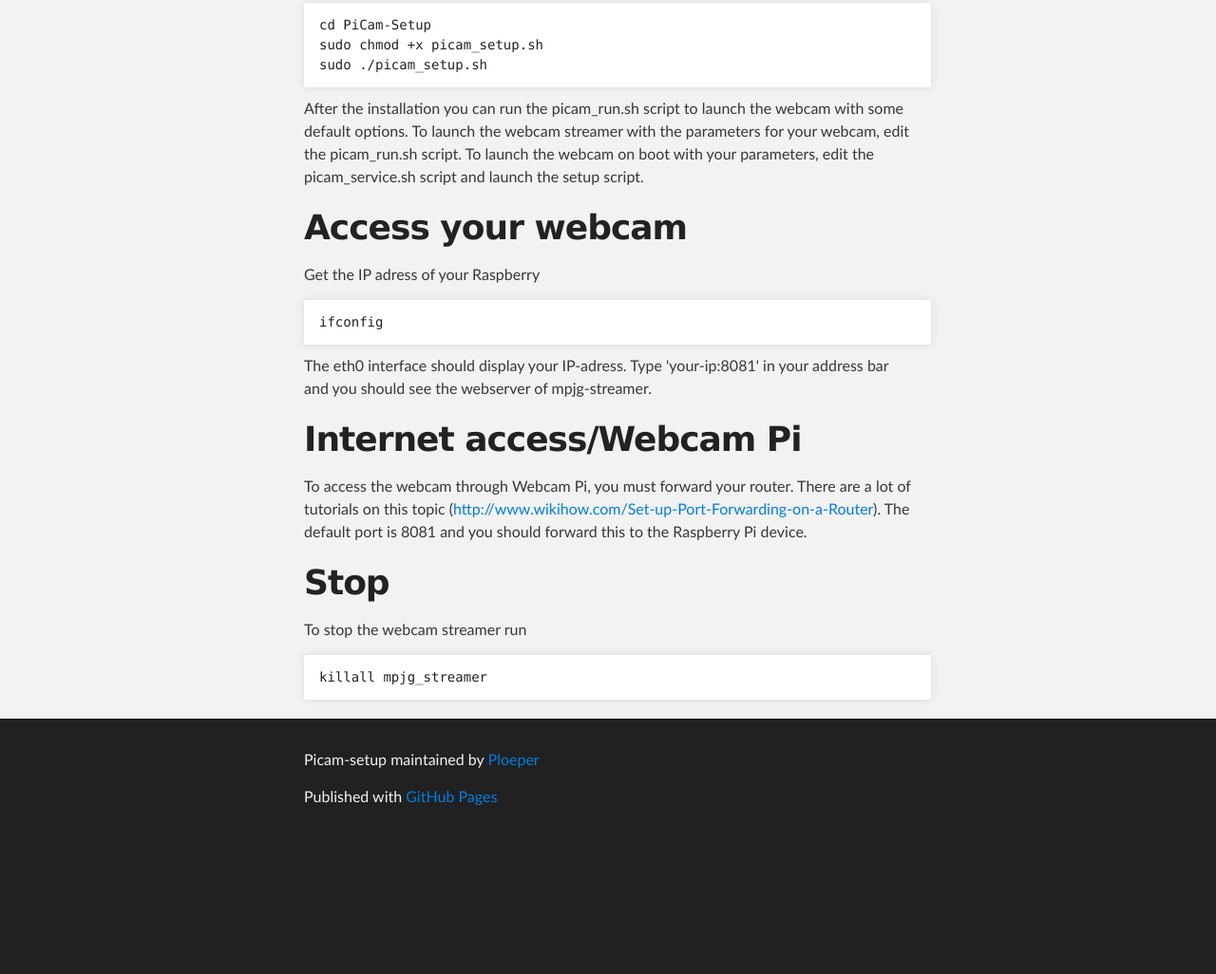
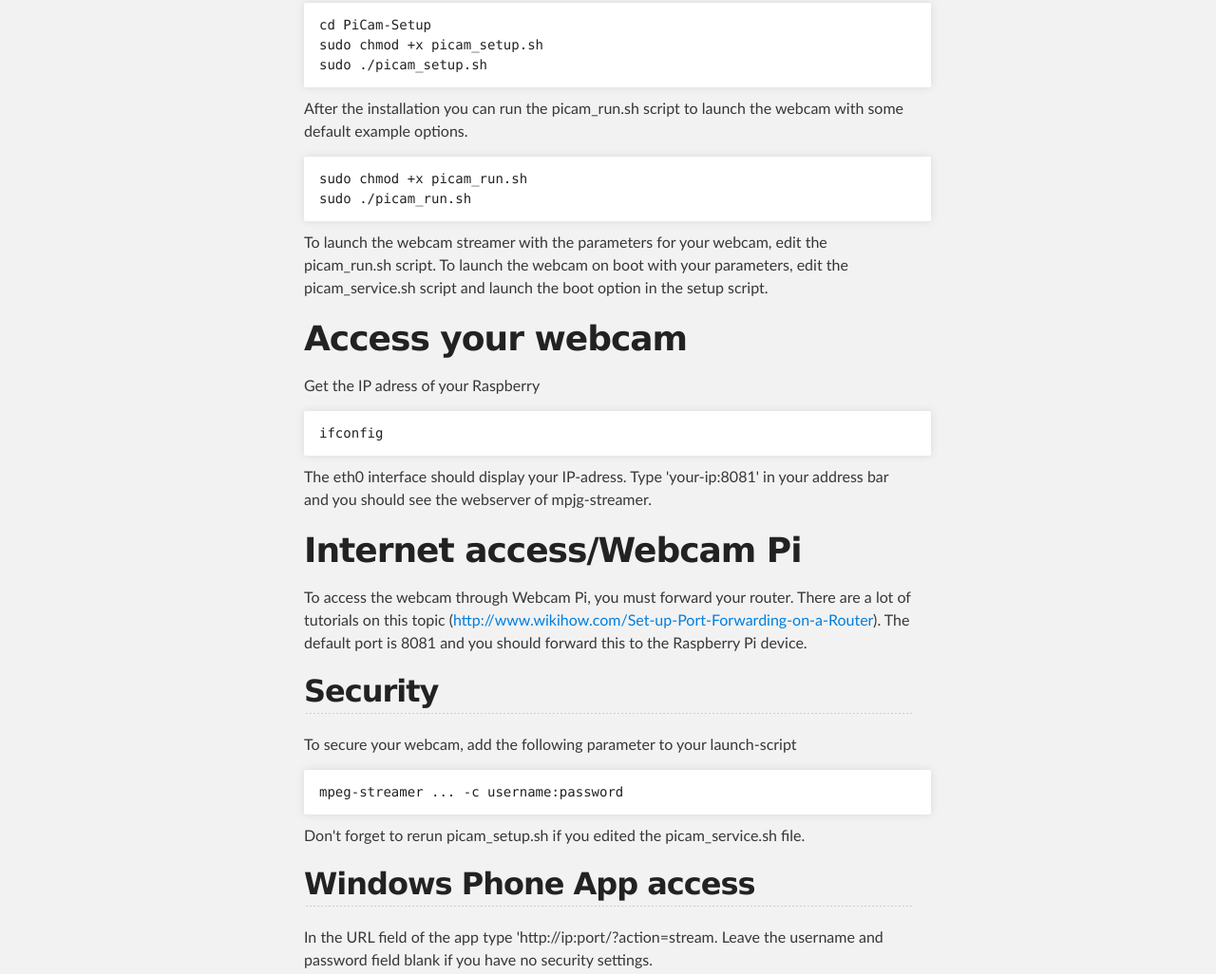
Before and after one commit to pevers/PiCam-Setup, a plain HTML site: page index.html in a window 1280 px wide. Shown: the part 699-1725 px from the top of the page at 95% size. Before the commit the page ends 1585 px from the top, so only its background shows below. Drawn offline with Linux system fonts and the light colour scheme.

```diff
--- a/index.html
+++ b/index.html
@@ -54,9 +54,14 @@
 sudo ./picam_setup.sh
 </code></pre>
 
-<p>After the installation you can run the picam_run.sh script to launch the webcam with some default options.
-To launch the webcam streamer with the parameters for your webcam, edit the picam_run.sh script. To launch the webcam on boot with
-your parameters, edit the picam_service.sh script and launch the setup script.</p>
+<p>After the installation you can run the picam_run.sh script to launch the webcam with some default example options.</p>
+
+<pre><code>sudo chmod +x picam_run.sh
+sudo ./picam_run.sh
+</code></pre>
+
+<p>To launch the webcam streamer with the parameters for your webcam, edit the picam_run.sh script. To launch the webcam on boot with
+your parameters, edit the picam_service.sh script and launch the boot option in the setup script.</p>
 
 <h1>Access your webcam</h1>
 
@@ -71,6 +76,19 @@
 
 <p>To access the webcam through Webcam Pi, you must forward your router. There are a lot of tutorials on this topic (<a href="http://www.wikihow.com/Set-up-Port-Forwarding-on-a-Router">http://www.wikihow.com/Set-up-Port-Forwarding-on-a-Router</a>).
 The default port is 8081 and you should forward this to the Raspberry Pi device.</p>
+
+<h2>Security</h2>
+
+<p>To secure your webcam, add the following parameter to your launch-script</p>
+
+<pre><code>mpeg-streamer ... -c username:password
+</code></pre>
+
+<p>Don't forget to rerun picam_setup.sh if you edited the picam_service.sh file.</p>
+
+<h2>Windows Phone App access</h2>
+
+<p>In the URL field of the app type 'http://ip:port/?action=stream. Leave the username and password field blank if you have no security settings.</p>
 
 <h1>Stop</h1>
 
```
Also changed, not shown: params.json (+1 -1 lines).
